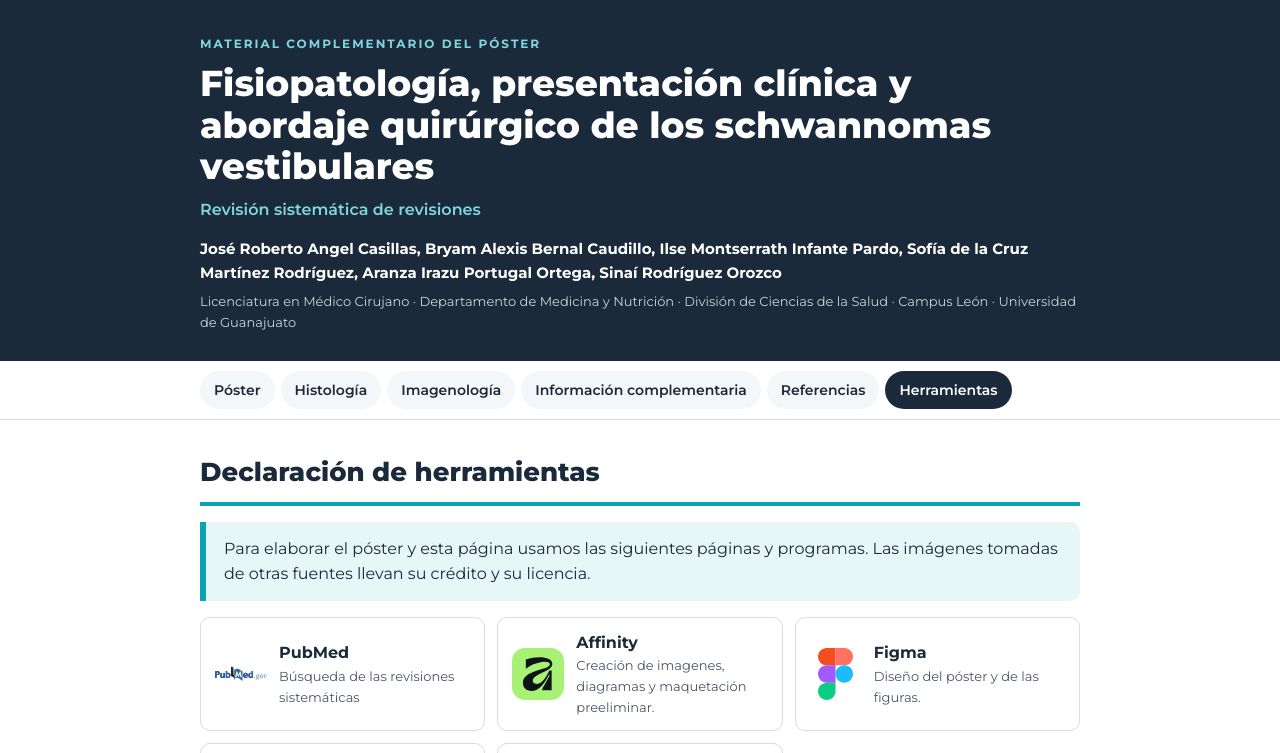
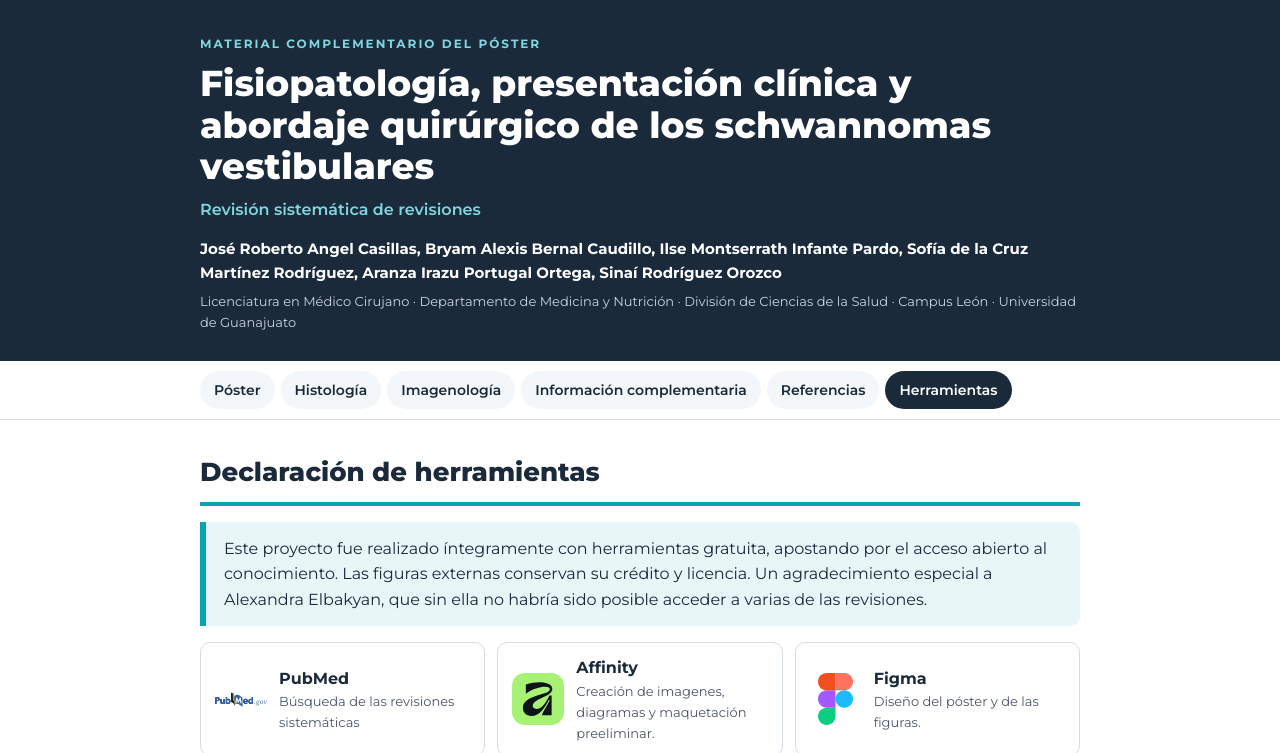
Before and after one commit to RobertoAngel-Casillas/schwannoma-vestibular, a plain HTML site: page index.html in a window 1280 px wide. Both pictures are taken after a click on the tab "Herramientas". Shown: the top 753 px of the page. Drawn offline with Linux system fonts and the light colour scheme; no server answers.

Commit message:
Update index.html

```diff
--- a/index.html
+++ b/index.html
@@ -279,7 +279,7 @@
      Los logos y nombres se editan en contenido.js (HERRAMIENTAS). -->
 <section id="herramientas" role="tabpanel" aria-label="Herramientas">
   <h2>Declaración de herramientas</h2>
-  <p class="declaracion">Para elaborar el póster y esta página usamos las siguientes páginas y programas. Las imágenes tomadas de otras fuentes llevan su crédito y su licencia.</p>
+  <p class="declaracion">Este proyecto fue realizado íntegramente con herramientas gratuita, apostando por el acceso abierto al conocimiento. Las figuras externas conservan su crédito y licencia. Un agradecimiento especial a Alexandra Elbakyan, que sin ella no habría sido posible acceder a varias de las revisiones.</p>
   <div id="lista-herramientas" class="herramientas"></div>
 </section>
 
```
